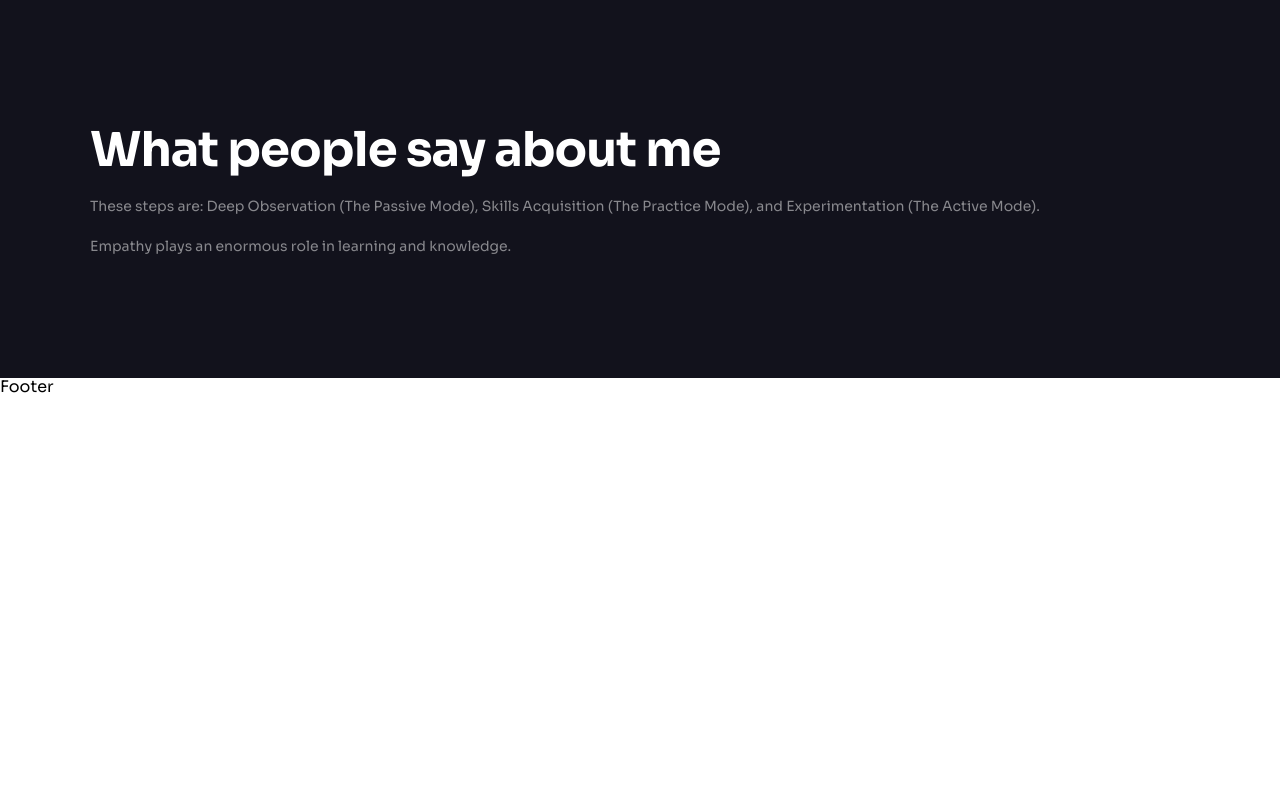
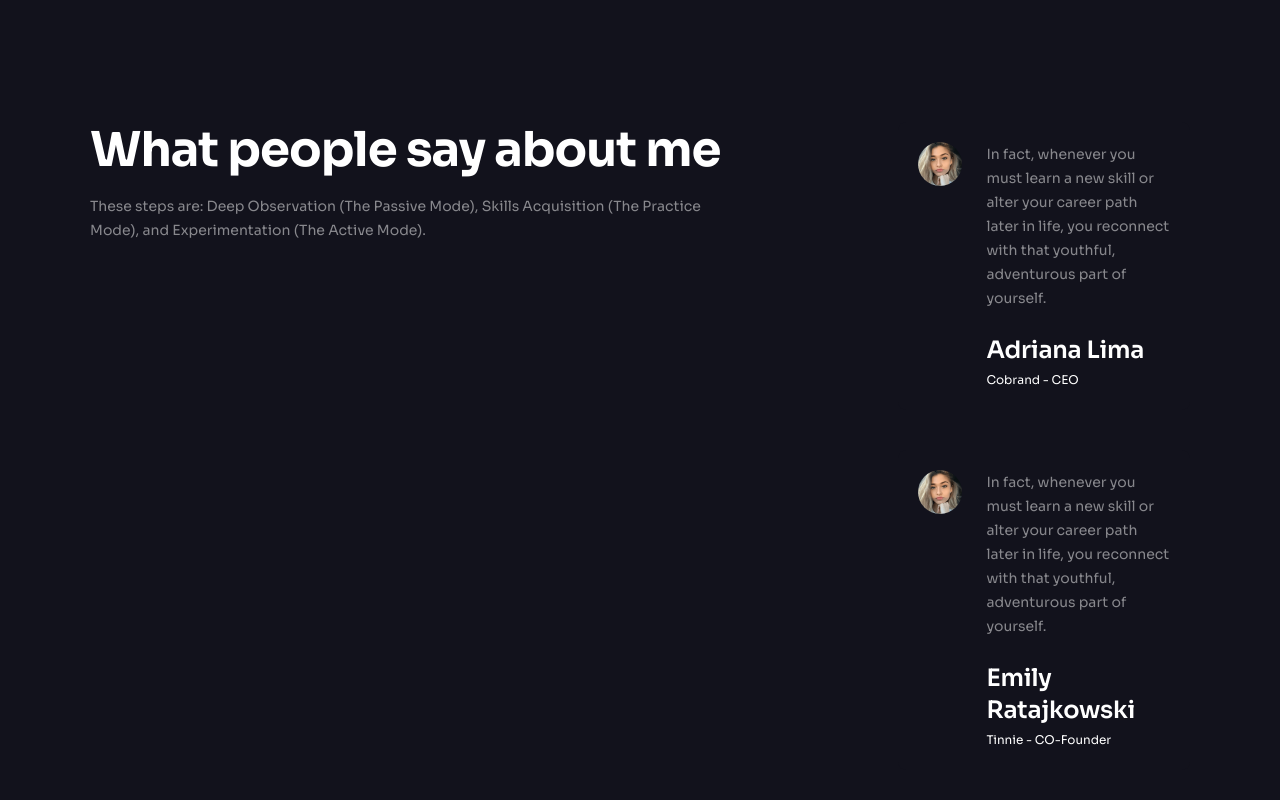
Before and after one commit to zborecki/portier, a React (Create React App) app: page / in a window 1280 px wide. Shown: the part 1520-2320 px from the top of the page. Before the commit the page ends 1917 px from the top, so only its background shows below. Built offline with nearby package versions, Linux system fonts and the light colour scheme.

Commit message:
feature/7: testimonial cards

```diff
--- a/src/components/Scroll/index.tsx
+++ b/src/components/Scroll/index.tsx
@@ -4,12 +4,14 @@ import { Headline, Text } from '../styled.components';
 import { ScrollRoot } from './scroll.style';
 
 const Scroll = ({
-  className, headline, description, shortDescription
+  className, headline, description, shortDescription, children
 }: ScrollProps): JSX.Element => (
   <ScrollRoot className={className}>
-    <div className={`${globalStyles.wrapper} ${className}__wrapper`}>
+    <div className={`${globalStyles.wrapper} scroll__wrapper ${className}__wrapper`}>
+      <div className={`${className}__information scroll__information`}>
+        <div className={`${className}__title scroll__title`}>
           <Headline
-        className={`${className}__headline`}
+            className={`${className}__headline scroll__headline`}
             variant="h3"
             as="h2"
           >
@@ -17,16 +19,21 @@ const Scroll = ({
           </Headline>
           <Text
             variant="caption-large"
-        className={`${className}__description`}
+            className={`${className}__description scroll__description`}
           >
             { description }
           </Text>
+        </div>
         <Text
           variant="caption-large"
-        className={`${className}__shortDescription`}
+          className={`${className}__shortDescription scroll__shortDescription`}
         >
           { shortDescription }
         </Text>
+      </div>
+      <div className={`${className}__cards scroll__cards`}>
+        { children }
+      </div>
     </div>
   </ScrollRoot>
 );
--- a/src/components/Scroll/scroll.style.tsx
+++ b/src/components/Scroll/scroll.style.tsx
@@ -2,4 +2,18 @@ import styled from 'styled-components';
 
 export const ScrollRoot = styled.section`
   background: ${({ theme: { common: { section } } }) => section.background};
+
+  .scroll {
+    &__information {
+      max-width: 646px;
+      display: flex;
+      flex-direction: column;
+      justify-content: space-between;
+    }
+
+    &__wrapper {
+      display: flex;
+      gap: 176px;
+    }
+  }
 `;
--- /dev/null
+++ b/src/components/TestimonialCard/index.tsx
@@ -0,0 +1,42 @@
+import { TestimonialCardType } from '../../types/common';
+import { BaseProps } from '../../types/props';
+import Image from '../Image';
+import { Text } from '../styled.components';
+import { TestimonialCardRoot } from './testimonialCard.style';
+
+const TestimonialCard = ({
+  fullName, occupation, message, avatar, className
+}: TestimonialCardType & BaseProps): JSX.Element => (
+  <TestimonialCardRoot className={className}>
+    <Image
+      className="card__avatar"
+      alt={fullName}
+      src={avatar}
+      width={44}
+    />
+    <div className="card__information">
+      <Text
+        variant="caption-large"
+        className="card__message"
+      >
+        { message }
+      </Text>
+      <Text
+        as="h2"
+        className="card__fullName"
+        bold
+        variant="body-large"
+      >
+        { fullName }
+      </Text>
+      <Text
+        className="card__occupation"
+        variant="caption-small"
+      >
+        { occupation }
+      </Text>
+    </div>
+  </TestimonialCardRoot>
+);
+
+export default TestimonialCard;
--- /dev/null
+++ b/src/components/TestimonialCard/testimonialCard.style.tsx
@@ -0,0 +1,39 @@
+import styled from 'styled-components';
+
+export const TestimonialCardRoot = styled.div`
+  display: flex;
+  gap: 24px;
+  max-width: 438px;
+  border-radius: ${({ theme: { common } }) => `${common.borderRadius}px`};
+  margin-bottom: 40px;
+  padding: 20px;
+  background: ${({ theme: { components: { testimonialCard: { background } } } }) => background.default};
+  transition: background .25s ease-out;
+
+  &:hover {
+    background: ${({ theme: { components: { testimonialCard: { background } } } }) => background.active};
+  }
+
+  &:last-of-type {
+    margin-bottom: 0;
+  }
+
+  .card {
+    &__avatar > img {
+      border-radius: 50%;
+    }
+
+    &__fullName {
+      color: ${({ theme: { components: { testimonialCard: { fullName } } } }) => fullName};
+      margin-bottom: 4px;
+    }
+
+    &__occupation {
+      color: ${({ theme: { components: { testimonialCard: { occupation } } } }) => occupation};
+    }
+
+    &__message {
+      margin-bottom: 24px;
+    }
+  }
+`;
--- a/src/components/styled.components.tsx
+++ b/src/components/styled.components.tsx
@@ -84,10 +84,12 @@ export const Text = styled.p<TextProps>`
   font-size: ${({ variant, theme: { font: { text: { body, caption } } } }) => (
     (variant === 'body-large' && body.large.fontSize)
     || (variant === 'caption-large' && caption.large.fontSize)
+    || (variant === 'caption-small' && caption.small.fontSize)
   )};
   line-height: ${({ variant, theme: { font: { text: { body, caption } } } }) => (
     (variant === 'body-large' && body.large.lineHeight)
     || (variant === 'caption-large' && caption.large.lineHeight)
+    || (variant === 'caption-small' && caption.small.lineHeight)
   )};
   letter-spacing: ${({ variant, theme: { font: { text: { body } } } }) => (
     (variant === 'body-large' && body.large.letterSpacing)
--- a/src/configurations/cards.tsx
+++ b/src/configurations/cards.tsx
@@ -1,5 +1,7 @@
 import { BoundingBox, Layout, PencilLine } from 'phosphor-react';
-import { CardType } from '../types/common';
+import { CardType, TestimonialCardType } from '../types/common';
+
+import avatarImage from '../assets/avatar.png';
 
 export const heroCards: CardType[] = [
   {
@@ -18,3 +20,24 @@ export const heroCards: CardType[] = [
     Icon: PencilLine
   }
 ];
+
+export const testimonialCards: TestimonialCardType[] = [
+  {
+    fullName: 'Adriana Lima',
+    occupation: 'Cobrand - CEO',
+    message: 'In fact, whenever you must learn a new skill or alter your career path later in life, you reconnect with that youthful, adventurous part of yourself.',
+    avatar: avatarImage
+  },
+  {
+    fullName: 'Emily Ratajkowski',
+    occupation: 'Tinnie - CO-Founder',
+    message: 'In fact, whenever you must learn a new skill or alter your career path later in life, you reconnect with that youthful, adventurous part of yourself.',
+    avatar: avatarImage
+  },
+  {
+    fullName: 'Alexandra Daddario',
+    occupation: 'Airbnb - Lead Designer',
+    message: 'In fact, whenever you must learn a new skill or alter your career path later in life, you reconnect with that youthful, adventurous part of yourself.',
+    avatar: avatarImage
+  }
+];
--- a/src/routes/Home/index.tsx
+++ b/src/routes/Home/index.tsx
@@ -3,6 +3,8 @@ import Information from '../../components/Information';
 import dictionary from '../../configurations/dictionary';
 import productsImage from '../../assets/products.png';
 import Scroll from '../../components/Scroll';
+import { testimonialCards } from '../../configurations/cards';
+import TestimonialCard from '../../components/TestimonialCard';
 
 const { informationI, testimonials } = dictionary;
 
@@ -20,7 +22,22 @@ const Home = (): JSX.Element => (
       description={testimonials.description}
       shortDescription={testimonials.shortDescription}
       className="testimonials"
-    />
+    >
+      {
+        testimonialCards.map(({
+          fullName, occupation, avatar, message
+        }) => (
+          <TestimonialCard
+            key={occupation}
+            className="testimonials__card"
+            fullName={fullName}
+            occupation={occupation}
+            avatar={avatar}
+            message={message}
+          />
+        ))
+      }
+    </Scroll>
   </>
 );
 
--- a/src/theme/index.ts
+++ b/src/theme/index.ts
@@ -99,6 +99,15 @@ export default {
       secondary: {
         color: secondary.royalOrange
       }
+    },
+    testimonialCard: {
+      fullName: neutrals.white,
+      occupation: neutrals.white,
+      message: neutrals.philippineGray,
+      background: {
+        default: neutrals.chineseBlack,
+        active: neutrals.darkGunmetal
+      }
     }
   },
   font: {
--- a/src/types/props.ts
+++ b/src/types/props.ts
@@ -43,7 +43,7 @@ export interface NavigationProps extends BaseProps {
 }
 
 export interface ScrollProps extends BaseProps, ExtendedInformationType {
-
+  children: JSX.Element[];
 }
 
 export interface TextProps extends BaseProps {
--- a/theme.d.ts
+++ b/theme.d.ts
@@ -7,7 +7,8 @@ import {
   LogoThemeType,
   TypographyType,
   BaseTypographyType,
-  CardThemeType
+  CardThemeType,
+  TestimonialCardThemeType
 } from './src/types/common';
 
 declare module 'styled-components' {
@@ -34,6 +35,7 @@ declare module 'styled-components' {
         dot: BaseTypographyType
       }
       highlightText: BaseTypographyType,
+      testimonialCard: TestimonialCardThemeType
     }
     font: IFontTheme
   }
```
Also changed, not shown: src/types/common.ts (+10 -0 lines), src/assets/avatar.png (added). Lines whose indentation alone changed are shown as unchanged.
